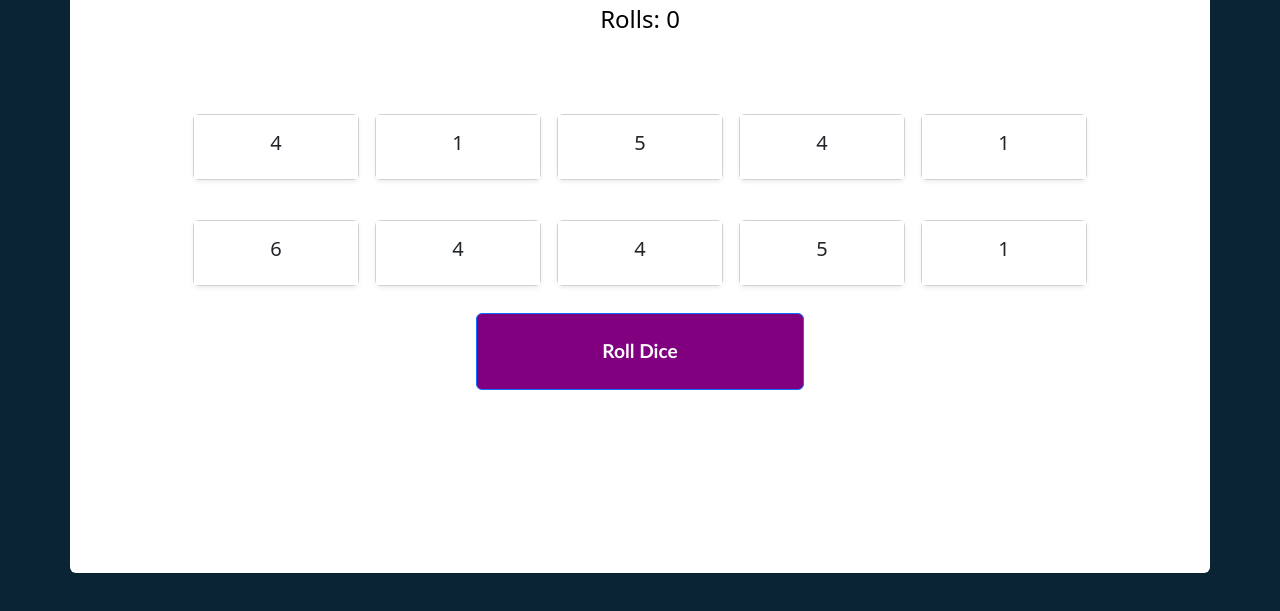
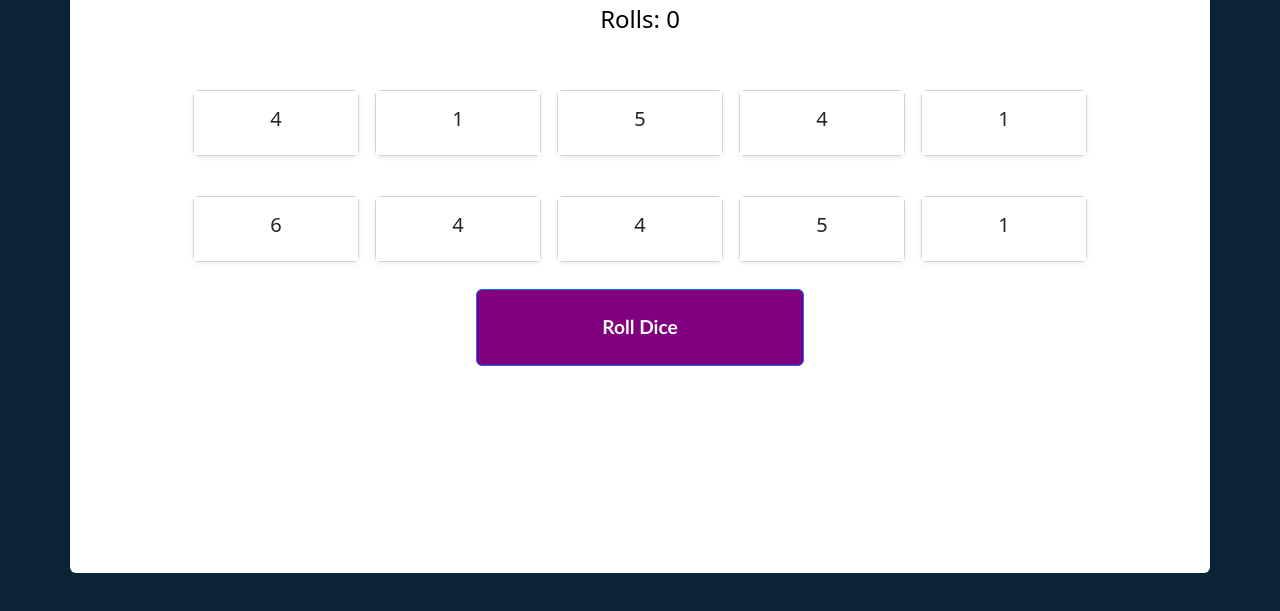
Before and after one commit to prat1950/Tenzies-App, a React app in the folder tenzies/: page / in a window 1280 px wide. Shown: the part 187-798 px from the top of the page. Built offline with nearby package versions, Linux system fonts and the light colour scheme.

Commit message:
change margin top

```diff
--- a/tenzies/src/App.css
+++ b/tenzies/src/App.css
@@ -17,7 +17,7 @@ body {
     display: flex;
     justify-content: center;
     align-items: center;
-    margin-top:4rem; /* Ensure equal height for both rows */
+    margin-top:2.5rem; /* Ensure equal height for both rows */
   }
   .col-centered {
     display: flex;
```
